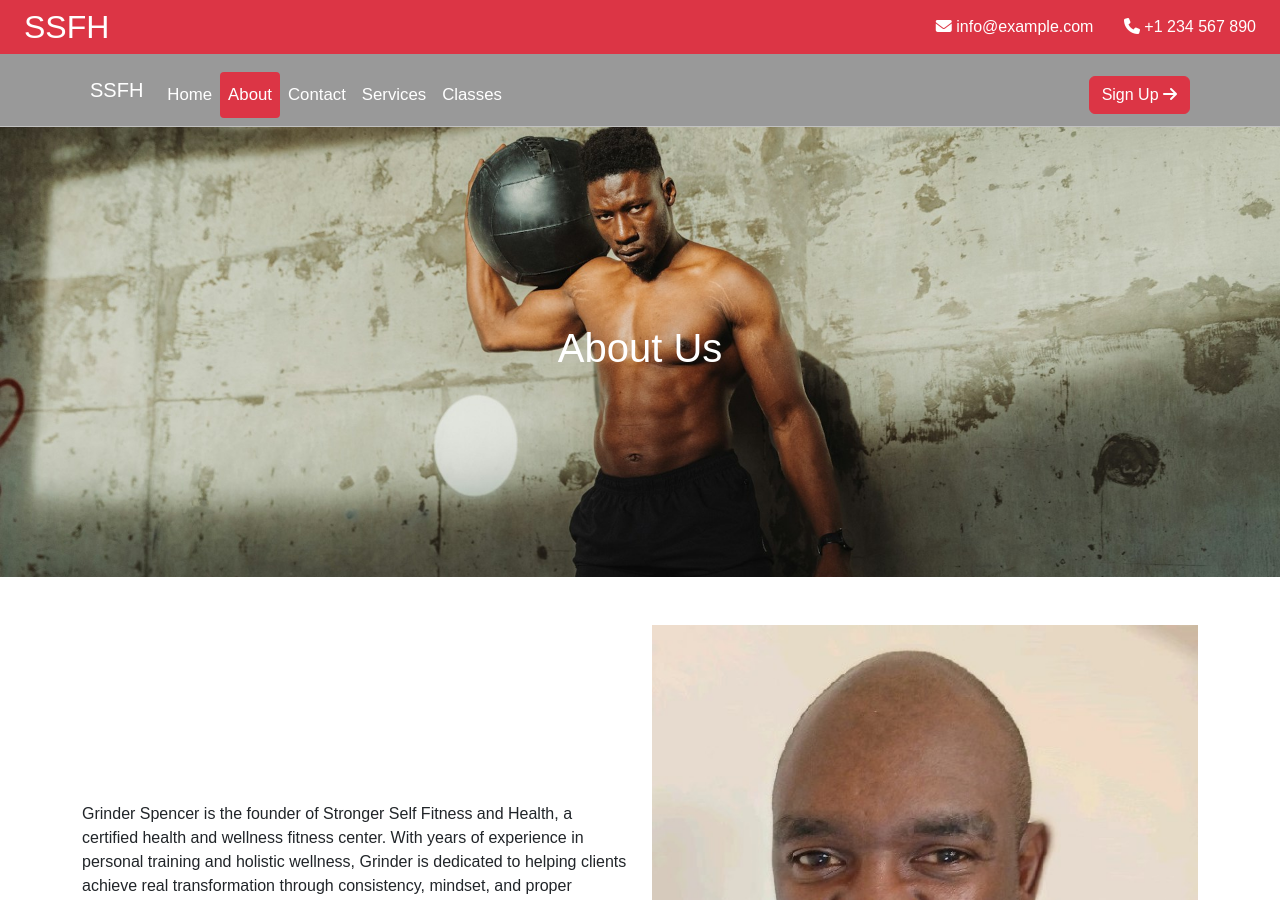
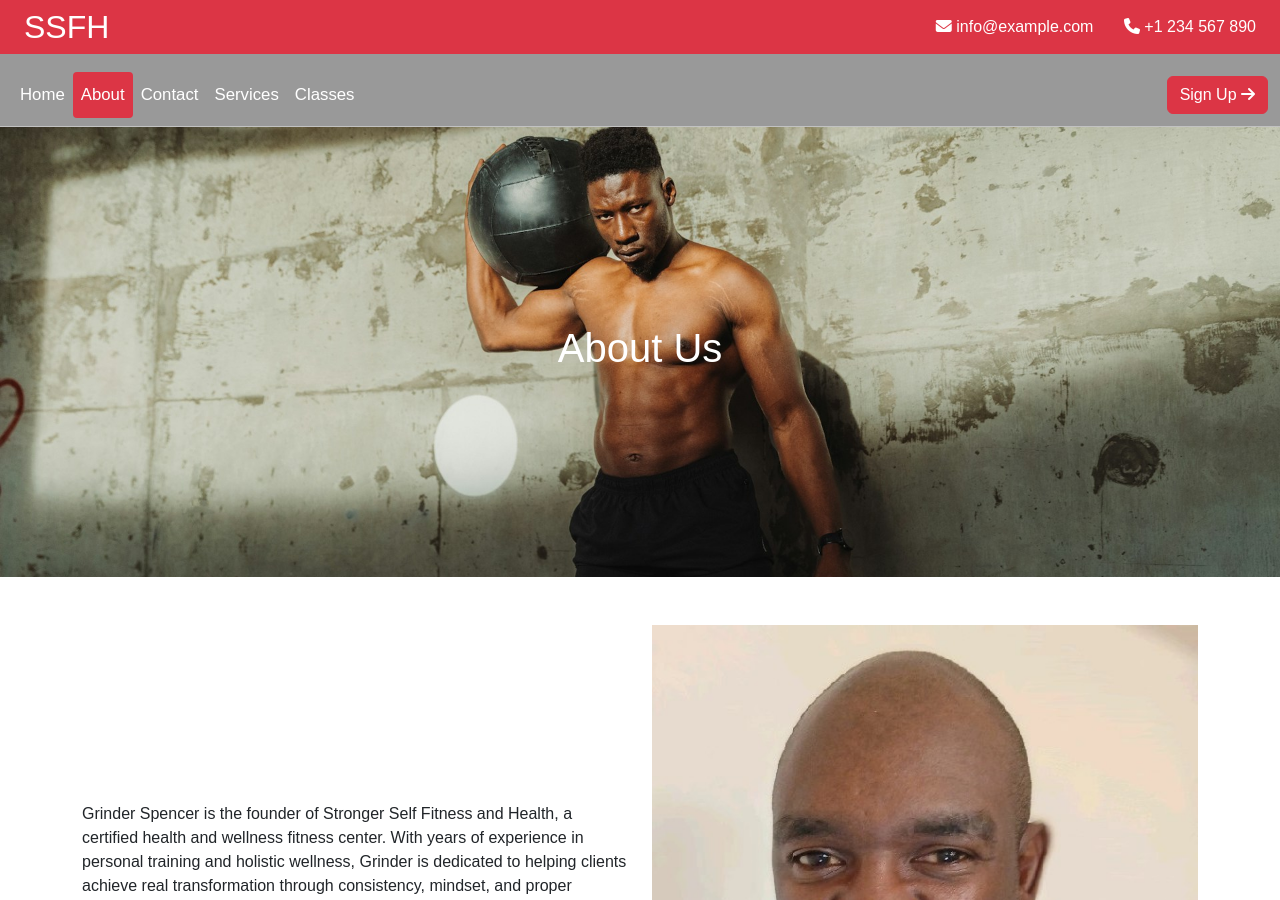
Before and after one commit to digitalsparkhq/grinderspencer-site, a Jekyll site: the page built from about.md, in a window 1280 px wide and 900 px high. Built offline with Jekyll 4.4.1, drawn with Linux system fonts in a browser that asks for light colours.

Commit message:
Update header.html

```diff
--- a/_includes/header.html
+++ b/_includes/header.html
@@ -22,18 +22,24 @@
 </header>
 
 <nav class="navbar navbar-expand-lg sticky-top">
-  <div class="container">
-    <a class="navbar-brand text-white" href="{{ '/' | relative_url }}">SSFH</a>
+  <div class="container-fluid">
+    <!-- Removed duplicate logo here -->
     <button class="navbar-toggler" type="button" data-bs-toggle="collapse" data-bs-target="#navbarNav">
       <span class="navbar-toggler-icon"></span>
     </button>
     <div class="collapse navbar-collapse" id="navbarNav">
       <ul class="navbar-nav me-auto mb-2 mb-lg-0">
-        <li class="nav-item"><a class="nav-link {% if page.title == 'Home' %}active{% endif %}" href="{{ '/' | relative_url }}">Home</a></li>
-        <li class="nav-item"><a class="nav-link {% if page.title == 'About' %}active{% endif %}" href="{{ '/about' | relative_url }}">About</a></li>
-        <li class="nav-item"><a class="nav-link {% if page.title == 'Contact' %}active{% endif %}" href="{{ '/contact' | relative_url }}">Contact</a></li>
-        <li class="nav-item"><a class="nav-link" href="{{ '/#services' | relative_url }}">Services</a></li>
-        <li class="nav-item"><a class="nav-link" href="{{ '/#classes' | relative_url }}">Classes</a></li>
+        <li class="nav-item">
+          <a class="nav-link {% if page.title contains 'Home' %}active{% endif %}" href="{{ '/' | relative_url }}">Home</a>
+        </li>
+        <li class="nav-item">
+          <a class="nav-link {% if page.title == 'About' %}active{% endif %}" href="{{ '/about' | relative_url }}">About</a>
+        </li>
+        <li class="nav-item">
+          <a class="nav-link {% if page.title == 'Contact' %}active{% endif %}" href="{{ '/contact' | relative_url }}">Contact</a>
+        </li>
+        <li class="nav-item"><a class="nav-link" href="{{ '/' | relative_url }}#services">Services</a></li>
+        <li class="nav-item"><a class="nav-link" href="{{ '/' | relative_url }}#classes">Classes</a></li>
       </ul>
       <button class="btn btn-danger signup-btn">Sign Up <i class="fas fa-arrow-right"></i></button>
     </div>
```
